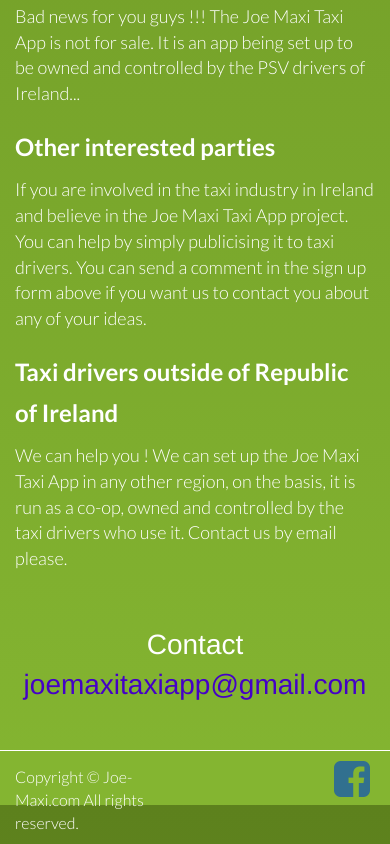
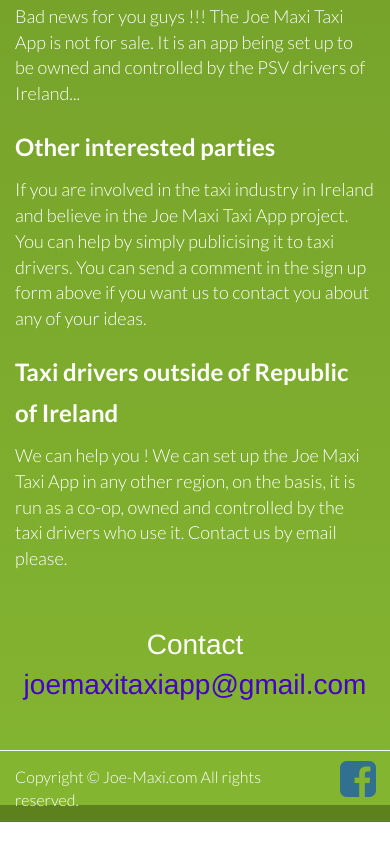
Before and after one commit to elenua/taxiapp, a plain HTML site: page public.html in a window 390 px wide. Shown: the part 1533-2377 px from the top of the page. After the commit the page ends 2355 px from the top, so only its background shows below. Drawn offline with nearby package versions, Linux system fonts and the light colour scheme.

Commit message:
made more column for copiright on mobile

```diff
--- a/public.html
+++ b/public.html
@@ -146,11 +146,11 @@
 	   <footer class="footer">
 	      	<div class="container">
 	      		<div class="row">
-        			<div class="col-md-6 col-sm-6 col-xs-6 text-left">
+        			<div class="col-md-10 col-sm-11 col-xs-10 text-left">
         				<p class="white">Copyright © Joe-Maxi.com  All rights reserved.</p>
         			</div>
 
-	        		<div class="col-md-6 col-sm-6 col-xs-6 text-right">
+	        		<div class="col-md-2 col-sm-1 col-xs-2 text-right">
 	        			<ul id="icon" class="list-inline social-icon">
 			 				<li><a href="#" class="icon-facebook" rel="tooltip" title="" data-placement="top" data-original-title="Facebook"><i class="fa fa-3x fa-facebook-square text-info"></i></a></li>
         				</ul>
```
